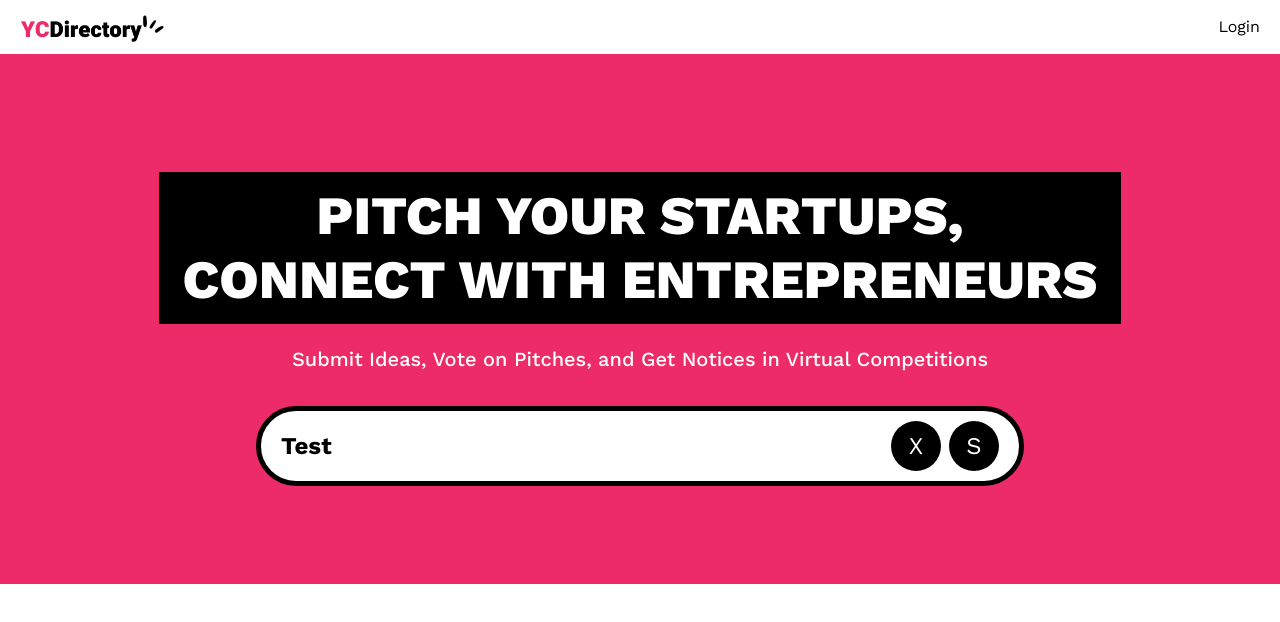
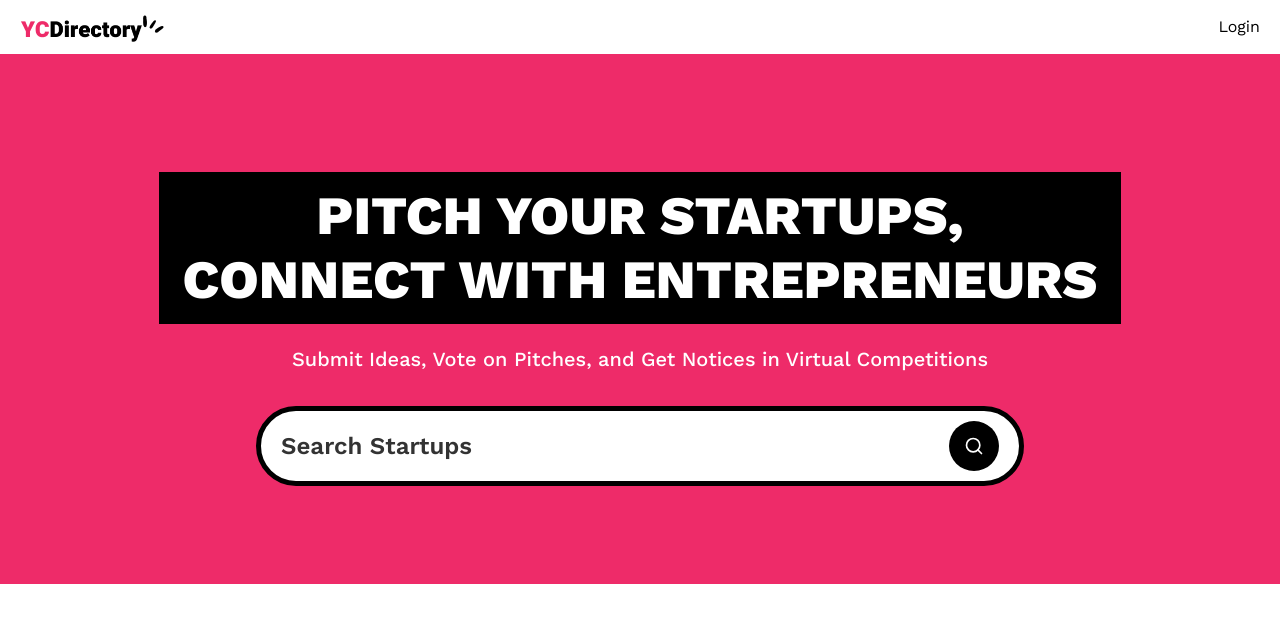
Before and after one commit to Utkarshrajmishra/yc-director, a Next.js app: page / in a window 1280 px wide. Shown: the top 622 px of the page. Built offline with nearby package versions, Linux system fonts and the light colour scheme; no server answers.

Commit message:
Add: Search Parameter

```diff
--- a/app/(root)/page.tsx
+++ b/app/(root)/page.tsx
@@ -1,6 +1,9 @@
 import SearchForm from "../components/SearchForm";
 
-export default function Home(){
+export default async function Home({searchParams}:{
+  searchParams: Promise<{query?: string}>
+}){
+  const quuery = (await searchParams).query;
   return (
     <>
       <section className="pink_container">
@@ -8,7 +11,7 @@ export default function Home(){
         <p className="sub-heading !max-w-3xl">
           Submit Ideas, Vote on Pitches, and Get Notices in Virtual Competitions
         </p>
-        <SearchForm />
+        <SearchForm query={quuery}/>
       </section>
     </>
   );
--- a/app/components/SearchForm.tsx
+++ b/app/components/SearchForm.tsx
@@ -1,14 +1,14 @@
 import Form from "next/form"
 import SearchFormReset from "./SearchFormReset";
+import { Search } from "lucide-react";
 
-const SearchForm=()=>{
-    const query='Test';
+const SearchForm=({query}:{query?:string})=>{
 
     return(
         <Form action="/" scroll={false} className="search-form">
             <input
             name="query"
-            defaultValue="Test"
+            defaultValue={query}
             className="search-input"
             placeholder="Search Startups"/>
 
@@ -16,7 +16,9 @@ const SearchForm=()=>{
                 {
                     query && (<SearchFormReset/>)
                 }
-                <button type="submit" className="search-btn text-white">S</button>
+                <button type="submit" className="search-btn text-white">
+                    <Search className="size-5" />
+                </button>
             </div>
         </Form>
     )
--- a/app/components/SearchFormReset.tsx
+++ b/app/components/SearchFormReset.tsx
@@ -1,5 +1,6 @@
 "use client";
 
+import { X } from "lucide-react";
 import Link from "next/link";
 
 const SearchFormReset = () => {
@@ -10,7 +11,7 @@ const SearchFormReset = () => {
   return (
     <button type="reset" onClick={reset}>
       <Link href="/" className="search-btn text-white">
-        X
+        <X className="size-5" />
       </Link>
     </button>
   );
```
